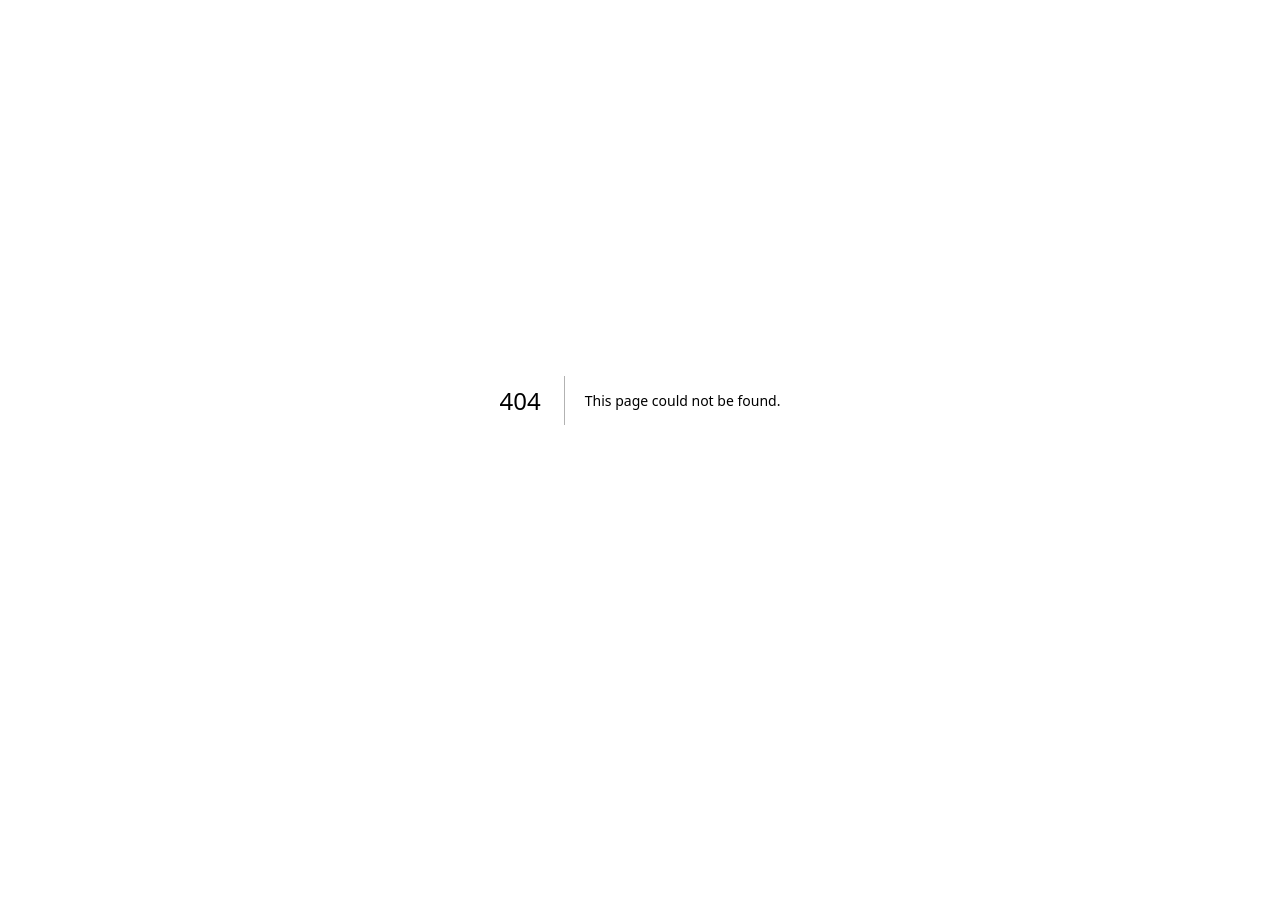
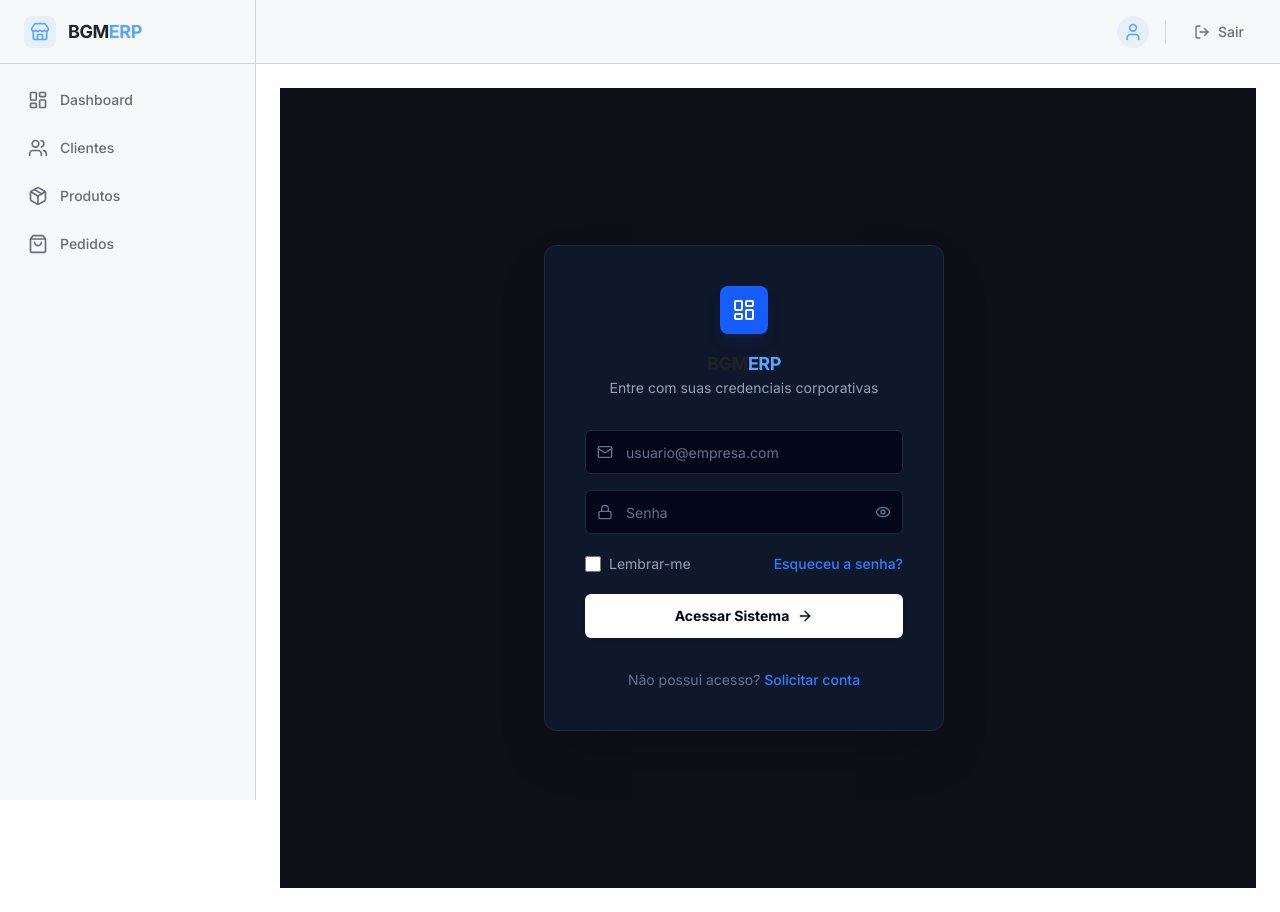
Before and after one commit to udoremi/dw3_final, a Next.js app in the folder erp_frontend/: page /login in a window 1280 px wide. Before the commit this address had no page. Before the commit the page ends 800 px from the top, so only its background shows below. Built offline with nearby package versions, Linux system fonts and the light colour scheme.

Commit message:
att: subindo a tela de login

```diff
--- /dev/null
+++ b/erp_frontend/src/app/(app)/(auth)/layout.tsx
@@ -0,0 +1,13 @@
+
+
+export default function AuthLayout({
+  children,
+}: {
+  children: React.ReactNode;
+}) {
+  return (
+    <div className="flex h-screen w-full items-center justify-center bg-[#0d1117] overflow-hidden">
+      {children}
+    </div>
+  );
+}
--- /dev/null
+++ b/erp_frontend/src/app/(app)/(auth)/login/login-form.tsx
@@ -0,0 +1,148 @@
+'use client';
+
+import { useState } from 'react';
+import Link from 'next/link';
+import { useRouter } from 'next/navigation';
+import { LayoutDashboard, ArrowRight, Mail, Lock, Eye, EyeOff, Loader2 } from 'lucide-react';
+
+export default function LoginForm() {
+  const router = useRouter();
+  const [showPassword, setShowPassword] = useState(false);
+  const [isLoading, setIsLoading] = useState(false);
+
+  async function onSubmit(event: React.FormEvent<HTMLFormElement>) {
+    event.preventDefault();
+    setIsLoading(true);
+
+    try {
+      await new Promise((resolve) => setTimeout(resolve, 2000));
+      console.log("Login no BGMERP realizado");
+      router.push('/dashboard');
+    } catch (error) {
+      console.error('Erro:', error);
+    } finally {
+      setIsLoading(false);
+    }
+  }
+
+  // Estilos extraídos para limpar o JSX (Foco no tema Dark/Slate)
+  const inputClasses = "flex h-11 w-full rounded-md border border-slate-800 bg-slate-950 px-3 py-2 text-sm text-slate-100 outline-none placeholder:text-slate-500 focus:border-blue-500 focus:ring-1 focus:ring-blue-500 disabled:cursor-not-allowed disabled:opacity-50 transition-all";
+
+  // Botão Branco para contraste alto (igual ao print)
+  const buttonClasses = "inline-flex h-11 w-full items-center justify-center rounded-md bg-white px-8 text-sm font-bold text-slate-950 shadow hover:bg-slate-200 focus-visible:outline-none focus-visible:ring-1 focus-visible:ring-slate-300 disabled:pointer-events-none disabled:opacity-50 transition-colors";
+
+  return (
+    <div className="w-full max-w-[400px] space-y-8 rounded-xl border border-slate-800 bg-slate-900 p-10 shadow-2xl">
+
+      {/* Cabeçalho / Logo */}
+      <div className="flex flex-col items-center justify-center space-y-4 text-center">
+        {/* Ícone simulando a logo azul do print */}
+        <div className="flex h-12 w-12 items-center justify-center rounded-lg bg-blue-600 text-white shadow-lg shadow-blue-900/20">
+          <LayoutDashboard className="h-6 w-6" />
+        </div>
+
+        <div className="space-y-1">
+            <span className="text-lg font-bold tracking-tight text-foreground">
+            BGM<span className="text-primary">ERP</span>
+            </span>
+          <p className="text-sm text-slate-400">
+            Entre com suas credenciais corporativas
+          </p>
+        </div>
+      </div>
+
+      <form onSubmit={onSubmit} className="space-y-5">
+        <div className="space-y-4">
+
+          {/* Input E-MAIL */}
+          <div className="relative">
+            <Mail className="absolute left-3 top-1/2 h-4 w-4 -translate-y-1/2 text-slate-500" />
+            <input
+              id="email"
+              name="email"
+              type="email"
+              placeholder="usuario@empresa.com"
+              required
+              disabled={isLoading}
+              className={`${inputClasses} pl-10`}
+            />
+          </div>
+
+          {/* Input SENHA */}
+          <div className="relative">
+            <Lock className="absolute left-3 top-1/2 h-4 w-4 -translate-y-1/2 text-slate-500" />
+            <input
+              id="password"
+              name="password"
+              type={showPassword ? 'text' : 'password'}
+              placeholder="Senha"
+              required
+              disabled={isLoading}
+              className={`${inputClasses} pl-10 pr-10`}
+            />
+
+            <button
+              type="button"
+              onClick={() => setShowPassword(!showPassword)}
+              className="absolute right-3 top-1/2 -translate-y-1/2 text-slate-500 hover:text-slate-300 transition-colors outline-none"
+              disabled={isLoading}
+            >
+              {showPassword ? (
+                <EyeOff className="h-4 w-4" />
+              ) : (
+                <Eye className="h-4 w-4" />
+              )}
+            </button>
+          </div>
+        </div>
+
+        {/* Checkbox e Recuperação */}
+        <div className="flex items-center justify-between text-sm">
+          <div className="flex items-center gap-2">
+            <input
+              type="checkbox"
+              id="remember"
+              className="h-4 w-4 rounded border-slate-700 bg-slate-950 text-blue-600 focus:ring-offset-slate-900"
+            />
+            <label htmlFor="remember" className="text-slate-400 cursor-pointer select-none hover:text-slate-300 transition-colors">
+              Lembrar-me
+            </label>
+          </div>
+          <Link
+            href="/recuperar-senha"
+            className="font-medium text-blue-500 hover:text-blue-400 hover:underline underline-offset-4 transition-colors"
+          >
+            Esqueceu a senha?
+          </Link>
+        </div>
+
+        {/* Botão de Ação */}
+        <button
+          type="submit"
+          className={buttonClasses}
+          disabled={isLoading}
+        >
+          {isLoading ? (
+            <span className="flex items-center gap-2">
+              <Loader2 className="h-4 w-4 animate-spin" />
+              Acessando...
+            </span>
+          ) : (
+            <span className="flex items-center gap-2">
+              Acessar Sistema
+              <ArrowRight className="h-4 w-4" />
+            </span>
+          )}
+        </button>
+      </form>
+
+      {/* Rodapé */}
+      <div className="text-center text-sm text-slate-500">
+        Não possui acesso?{' '}
+        <Link href="/cadastro" className="font-medium text-blue-500 hover:text-blue-400 transition-colors">
+          Solicitar conta
+        </Link>
+      </div>
+    </div>
+  );
+}
--- /dev/null
+++ b/erp_frontend/src/app/(app)/(auth)/login/page.tsx
@@ -0,0 +1,16 @@
+import { Metadata } from 'next';
+import LoginForm from './login-form';
+
+export const metadata: Metadata = {
+  title: 'Login | Service Desk ITSM',
+  description: 'Acesse sua conta para gerenciar tickets e serviços.',
+};
+
+export default function LoginPage() {
+  return (
+    <div className="w-full max-w-md animate-in fade-in slide-in-from-bottom-4 duration-500">
+       {/* Passamos a lógica visual e funcional para o componente cliente */}
+       <LoginForm />
+    </div>
+  );
+}
```
